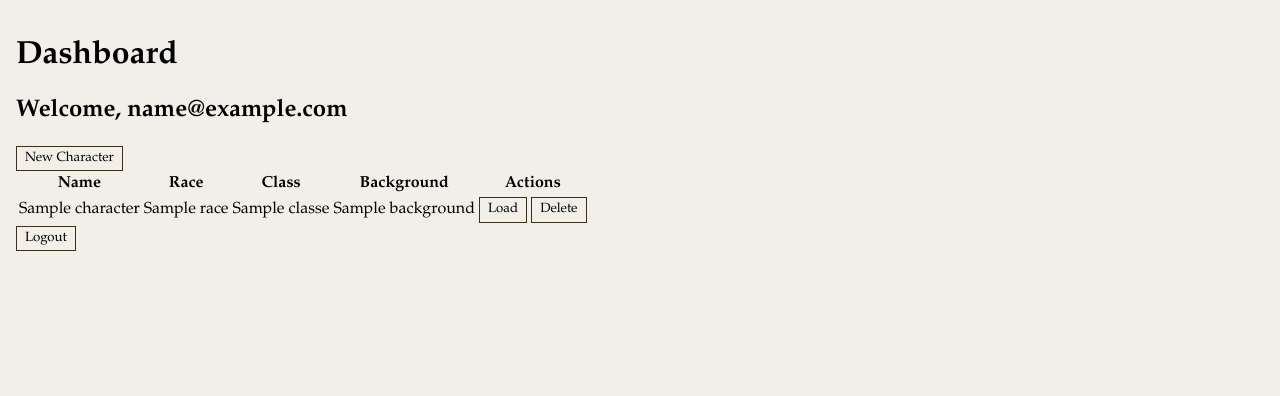
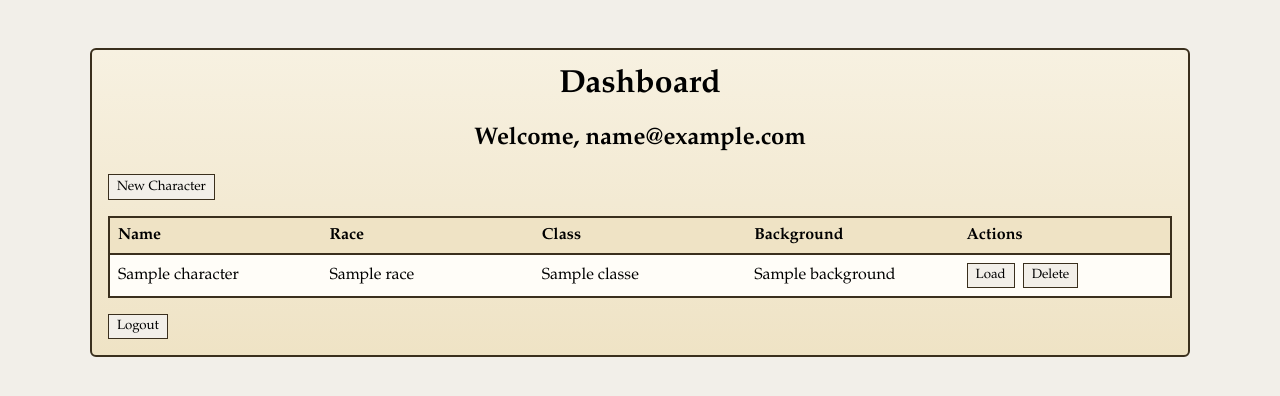
Before and after one commit to markcapelle/DnD_Character_Creator_2, a Flask app: page /index in a window 1280 px wide. Shown: the top 396 px of the page. Run offline with Flask 3, Linux system fonts and the light colour scheme; the visitor is signed in with stand-in values (Sample User, id 1); tables that the repository leaves empty hold one stand-in row (values such as "Sample post").

Commit message:
Style: Dashboard UI cleanup.
Added css entries for index html in keeping with application style.
Added back button to top of character sheets.

```diff
--- a/static/css/style.css
+++ b/static/css/style.css
@@ -43,6 +43,82 @@
     text-align: center;
     margin-top: 1rem;
 }
+
+
+
+
+/* DASHBOARD WRAPPER */
+.dashboard-wrapper {
+    max-width: 1100px;
+    margin: 2rem auto;
+    padding: 1rem;
+    background: linear-gradient(#f7f1e1, #efe3c5);
+    border: 2px solid #3a2f1d;
+    border-radius: 6px;
+}
+
+/* HEADERS */
+.dashboard-wrapper h1,
+.dashboard-wrapper h2 {
+    text-align: center;
+    margin-top: 0;
+}
+
+/* CHARACTER TABLE */
+.character-table {
+    width: 100%;
+    border-collapse: collapse;
+    margin-top: 1rem;
+    background: #fffdf8;
+    border: 2px solid #3a2f1d;
+}
+
+/* Table header */
+.character-table th {
+    background: #efe3c5;
+    border-bottom: 2px solid #3a2f1d;
+    padding: 8px;
+    text-align: left;
+}
+
+/* Table cells */
+.character-table td {
+    border-bottom: 1px solid #3a2f1d;
+    padding: 8px;
+}
+
+/* Hover row highlight */
+.character-table tr:hover {
+    background: #f2efe9;
+}
+
+/* ACTION BUTTONS */
+.actions button {
+    margin-right: 4px;
+}
+
+/* RESIZABLE COLUMNS */
+.character-table th {
+    position: relative;
+}
+
+.character-table th::after {
+    content: "";
+    position: absolute;
+    right: 0;
+    top: 0;
+    width: 5px;
+    height: 100%;
+    cursor: col-resize;
+}
+
+/* Optional: smoother resizing */
+.character-table {
+    table-layout: fixed;
+}
+
+
+
 
 
 
--- a/templates/character_sheet.html
+++ b/templates/character_sheet.html
@@ -18,6 +18,11 @@
 <body>
 
     <div class="character-sheet">
+
+        <!-- Back button -->
+        <form action="/index" method="get">
+            <button type="submit">Back to Dashboard</button>
+        </form>
 
         <!-- Header -->
         <header class="sheet-header">
--- a/templates/index.html
+++ b/templates/index.html
@@ -16,12 +16,13 @@
     <title>Dashboard</title>
 </head>
 <body>
+    <div class="dashboard-wrapper">
+
         <h1>Dashboard</h1>
         <h2>Welcome, {{ user.email }}</h2>
 
         <button id="new-character-btn">New Character</button>
 
-    <!-- Display characters -->
         <table id="character-table" class="character-table">
             <thead>
                 <tr>
@@ -51,8 +52,10 @@
         </table>
 
         <form action="/logout" method="get">
-        <button type="submit">Logout</button>
+            <button type="submit" style="margin-top: 1rem;">Logout</button>
         </form>
+
+    </div>
 
     <script src="{{ url_for('static', filename='js/audio.js') }}"></script>
     <script src="{{ url_for('static', filename='js/index.js') }}"></script>
```
Lines whose indentation alone changed are shown as unchanged.
